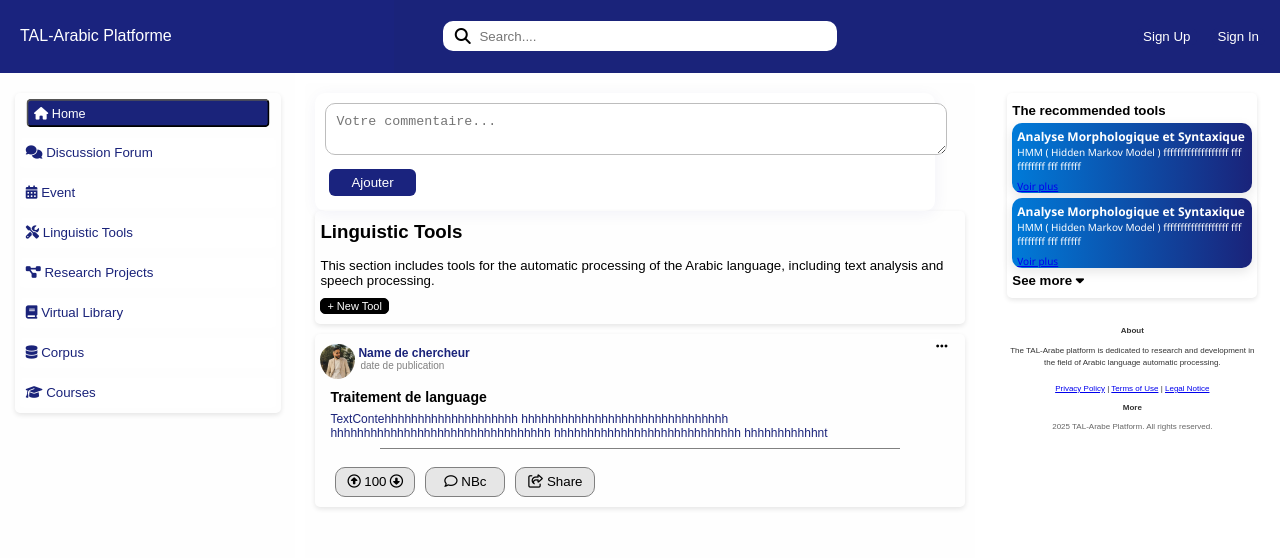
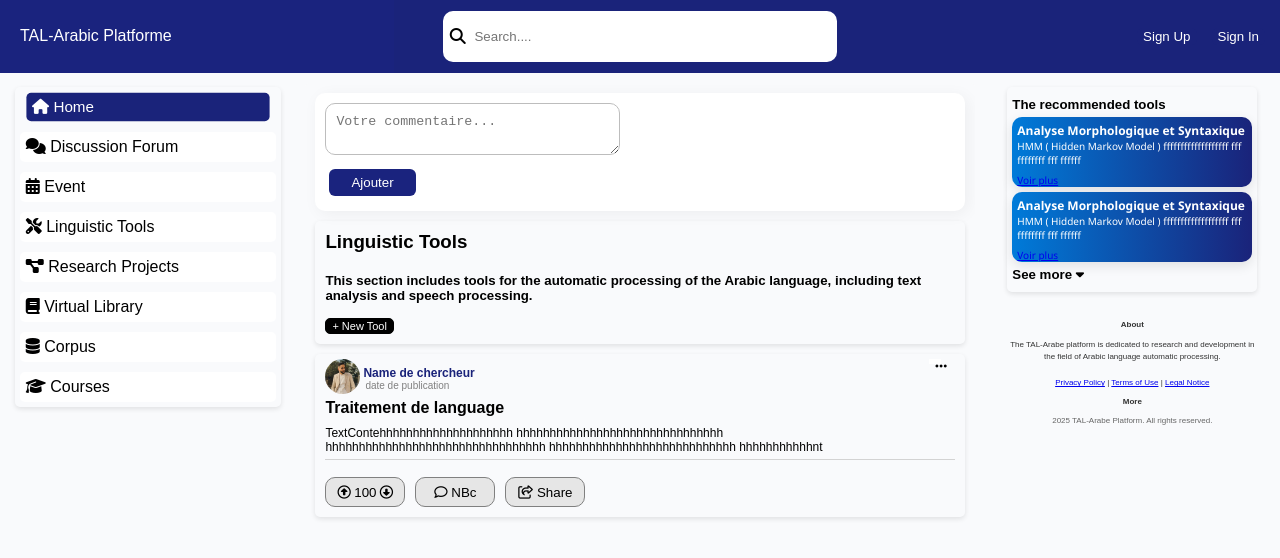
Before and after one commit to boujoudev/Collaborative-Platform-for-Arabic-Language-Processing, a React (Vite) app in the folder platforme-front/: page /Tool in a window 1280 px wide. Shown: the top 558 px of the page. Built offline with nearby package versions, Linux system fonts and the light colour scheme.

Commit message:
fix comment component + more style + SignUpPage data

```diff
--- a/platforme-front/src/App.css
+++ b/platforme-front/src/App.css
@@ -4,7 +4,7 @@ body {
   width: 100vw;
   display: flex;
   font-family: Arial, sans-serif;
-  background-color: white;
+  background-color: #f9fafc;
 }
 .grid-container {
   height: 100vh;
@@ -44,9 +44,9 @@ body {
 }
 
 .aside2 {
-  padding-top: 20px;
+  padding-top: 5%;
   grid-area: side2;
-  background-color: white;
+  background-color: #f9fafc;
   display: flex;
   flex-direction: column;
   align-items: center;
@@ -55,7 +55,7 @@ body {
 
 main {
   grid-area: main;
-  background-color: rgb(254, 254, 254);
+  background-color: #f9fafc;
   color: #1a237a;
   margin: 10px;
   padding: 10px;
@@ -72,9 +72,9 @@ main {
 /* hada kamel mna w ahbet kamel side barre a gauche */
 /* ******************************************************** */
 .aside1 {
-  padding-top: 20px;
+  padding-top: 5%;
   grid-area: side1;
-  background-color: rgb(254, 254, 254);
+  background-color: #f9fafc;
   display: flex;
   flex-direction: row;
   align-items: start;
@@ -97,10 +97,12 @@ main {
 }
 
 .false {
+  font-size: 16px;
+  border: none;
   margin: 5px;
   height: 30px;
   background-color: white;
-  color: #1a237a;
+  color: #000000;
   border: none;
   border-radius: 5px;
   -webkit-border-radius: 5px;
@@ -111,6 +113,7 @@ main {
 }
 
 .false:hover {
+  border: none;
   margin: 5px;
   background-color: #1a237a;
   color: rgb(255, 255, 255);
@@ -119,10 +122,12 @@ main {
 }
 
 .true {
+  font-size: 16px;
   margin: 5px;
   height: 30px;
   background-color: #1a237a;
   color: rgb(255, 255, 255);
+  border: none;
   transform: scale(0.95);
   border-radius: 5px;
   -webkit-border-radius: 5px;
@@ -136,6 +141,49 @@ main {
 /* ******************************************************** */
 
 /* barre de recherch principale */
+.recommendations-list {
+  position: absolute; /* Permet de superposer la liste */
+  z-index: 1000; /* Assure que la liste est au-dessus des autres éléments */
+  overflow-y: auto; /* Ajoute un défilement vertical si nécessaire */
+  max-height: 200px; /* Limite la hauteur pour éviter qu'elle prenne trop de place */
+  background-color: white;
+  display: flex;
+  flex-direction: column;
+  align-items: flex-start;
+  justify-content: center;
+  padding-top: 5px;
+  padding-bottom: 5px;
+  width: 90%; /* Adapte la largeur à celle de la barre de recherche */
+  top: 100%; /* Positionne la liste juste en dessous de la barre de recherche */
+  left: 0; /* Aligne la liste avec la barre de recherche */
+  margin-top: 10px; /* Ajoute un petit espace entre la barre de recherche et la liste */
+  border: 1px solid #ddd; /* Ajoute une bordure pour délimiter la liste */
+  border-radius: 5px; /* Ajoute des coins arrondis */
+  box-shadow: 0 2px 5px rgba(0, 0, 0, 0.1); /* Ajoute une ombre pour un effet visuel */
+}
+.recommendation-item {
+  border-radius: 10px;
+  width: 90%;
+  resize: none;
+  /*optionnel:;
+  empêchederedimensionner*/
+  overflow-wrap: break-word;
+  /*pourcouperlesmotslongs*/
+  word-wrap: break-word;
+  white-space: pre-wrap;
+  /*gardelesretoursàlaligne*/
+  padding: 5px;
+  cursor: pointer;
+  -webkit-border-radius: 10px;
+  -moz-border-radius: 10px;
+  -ms-border-radius: 10px;
+  -o-border-radius: 10px;
+}
+
+.recommendation-item:hover {
+  background: #d3d3d3;
+  color: #000000;
+}
 
 .barreDeRecherch {
   grid-area: barR;
@@ -146,7 +194,9 @@ main {
   justify-content: center;
 }
 .search-box {
+  position: relative;
   width: 80%;
+  height: 70%;
   display: flex;
   flex-direction: row;
   align-items: center;
@@ -162,7 +212,7 @@ main {
 #barreDeRecherchePrincipale {
   color: #1a237a;
   width: 90%;
-  height: 30px;
+  height: 60%;
   padding: 5px;
   font-size: auto;
   border: none;
@@ -213,6 +263,7 @@ main {
 page de signup */
 
 .labelText {
+  font-size: 14px;
   color: gray;
 }
 
@@ -506,9 +557,10 @@ Tools
 }
 
 .ToolText {
+  color: black;
   margin: 0px;
   padding-top: 7px;
-  margin-left: 15px;
+  margin-left: 10px;
   font-size: 12px;
   font-family: Arial, sans-serif;
   width: 590px;
@@ -1065,12 +1117,16 @@ Profil  user activité
 
 /* commentaire ////////////////////////////////////////////////////////////////////////////////// */
 .comment-section {
-  max-width: 600px;
+  display: flex;
+  flex-direction: column;
+  align-items: flex-start;
+  max-width: 100%;
   margin: 0px;
-  background: #fff;
+  margin-bottom: 10px;
+  background: #ffffff;
   border-radius: 10px;
   padding: 10px;
-  box-shadow: 1px 3px 16px rgba(11, 24, 143, 0.05);
+  box-shadow: 3px 3px 16px rgba(0, 0, 0, 0.05);
   -webkit-border-radius: 10px;
   -moz-border-radius: 10px;
   -ms-border-radius: 10px;
@@ -1080,8 +1136,9 @@ Profil  user activité
   margin-bottom: 5px;
 }
 .comment-section textarea {
-  width: 100%;
+  width: 95%;
   min-height: 20px;
+  margin: 0px;
   padding: 10px;
   margin-bottom: 10px;
   border-radius: 10px;
@@ -1093,6 +1150,7 @@ Profil  user activité
   -o-border-radius: 10px;
 }
 .comment-section button {
+  margin: 0px;
   background: #1a237e;
   color: #fff;
   padding: 6px 22px;
--- a/platforme-front/src/component/BarreDERecherche.jsx
+++ b/platforme-front/src/component/BarreDERecherche.jsx
@@ -1,14 +1,75 @@
 import React from "react";
+import { useState, useEffect } from "react";
+
+// Remplace cette fonction par ton vrai fetch backend (appel API)
+async function fetchRecommendations(query) {
+  // Simulation d’une requête HTTP
+  return new Promise((resolve) => {
+    setTimeout(() => {
+      const items = [
+        "Apple yoooooooooooooooooooooooooooooooooooooo",
+        "Banana",
+        "Orange",
+        "Mango",
+        "Papaya",
+        "Pineapple",
+      ];
+      resolve(
+        items.filter((x) => x.toLowerCase().includes(query.toLowerCase()))
+      );
+    }, 400);
+  });
+}
 
 const BarreDERecherche = () => {
+  const [query, setQuery] = useState("");
+  const [recommendations, setRecommendations] = useState([
+    "appel",
+    "banana",
+    "orange",
+  ]);
+  const [loading, setLoading] = useState(false);
+
+  useEffect(() => {
+    if (!query) {
+      setRecommendations([]);
+      return;
+    }
+    setLoading(true);
+
+    const timer = setTimeout(() => {
+      fetchRecommendations(query)
+        .then((results) => {
+          setRecommendations(results);
+        })
+        .finally(() => setLoading(false));
+    }, 400);
+
+    return () => clearTimeout(timer);
+  }, [query]);
   return (
     <div className="search-box">
       <i class="fa-solid fa-magnifying-glass"></i>
       <input
-        type="search"
+        type="text"
         id="barreDeRecherchePrincipale"
         placeholder=" Search...."
+        value={query}
+        onChange={(e) => setQuery(e.target.value)}
       />
+      {/* ndir kach 7aja ki ykon y7wes 3la recommandation */}
+      {loading && <div className="search-loading"></div>}
+      {recommendations.length > 0 && (
+        <div>
+          <ul className="recommendations-list">
+            {recommendations.map((item) => (
+              <li key={item} className="recommendation-item">
+                {item}
+              </li>
+            ))}
+          </ul>
+        </div>
+      )}
     </div>
   );
 };
--- a/platforme-front/src/component/ButtonForConnectUser.jsx
+++ b/platforme-front/src/component/ButtonForConnectUser.jsx
@@ -31,14 +31,14 @@ const ButtonForConnectUser = () => {
         alignItems: "center",
         justifyContent: "center",
         color: "white",
-        backgroundColor: "rgb(3, 25, 81)",
+        backgroundColor: "#1A237E",
       }}
     >
       <button
         className="DiscussionList"
         style={{
           color: "white",
-          backgroundColor: "rgb(3, 25, 81)",
+          backgroundColor: "#1A237E",
           border: "none",
           cursor: "pointer",
         }}
@@ -48,7 +48,7 @@ const ButtonForConnectUser = () => {
       <button
         style={{
           color: "white",
-          backgroundColor: "rgb(3, 25, 81)",
+          backgroundColor: "#1A237E",
           border: "none",
           cursor: "pointer",
         }}
--- a/platforme-front/src/component/forum/Forum.jsx
+++ b/platforme-front/src/component/forum/Forum.jsx
@@ -127,7 +127,7 @@ const Forum = () => {
       </div>
       <hr
         style={{
-          width: "80%",
+          width: "95%",
           height: "1px",
           backgroundColor: "gray",
           border: "none",
--- a/platforme-front/src/component/tool/Tool.jsx
+++ b/platforme-front/src/component/tool/Tool.jsx
@@ -31,7 +31,7 @@ function Tool() {
       style={{
         marginBottom: "10px",
         borderRadius: "5px",
-        boxShadow: "0 2px 5px rgba(0, 0, 0, 0.1)",
+        boxShadow: " 0 2px 5px rgba(0, 0, 0, 0.1)",
         display: "flex",
         flexDirection: "column",
         justifyContent: "center",
@@ -42,7 +42,7 @@ function Tool() {
         style={{
           display: "flex",
           flexDirection: "row",
-          margin: "5px",
+          marginTop: "5px",
           alignItems: "flex-start",
         }}
       >
@@ -51,8 +51,8 @@ function Tool() {
             width: "35px",
             height: "35px",
             borderRadius: "50%",
-            paddingTop: "5px",
-            paddingBottom: "0px",
+            marginLeft: "10PX",
+            // paddingBottom: "0px",
           }}
           src="image.jpg"
           alt=""
@@ -83,13 +83,15 @@ function Tool() {
           </p>
         </div>
         <button
-        onClick={()=>{setthree(!three)}}
+          onClick={() => {
+            setthree(!three);
+          }}
           style={{
             width: "5px",
             height: "5px",
             border: "none",
             backgroundColor: "white",
-            marginLeft: "72%",
+            marginLeft: "70%",
             marginTop: "0px",
             paddingTop: "0px",
             paddingBottom: "0px",
@@ -132,15 +134,13 @@ function Tool() {
         }}
       >
         <div
-          className="ToolTitre"
           style={{
-            fontSize: "14px",
             fontFamily: "Arial , sans-serif",
             fontWeight: "bold",
             color: "black",
             padding: "5px",
-            paddingLeft: "15px",
-            paddingBottom: "0px",
+            paddingLeft: "10px",
+            paddingBottom: "2px",
             margin: "0px",
           }}
         >
@@ -154,9 +154,10 @@ function Tool() {
       </div>
       <hr
         style={{
-          width: "80%",
-          height: "1px",
-          backgroundColor: "gray",
+          marginTop: "5px",
+          width: "97%",
+          height: "0.5px",
+          backgroundColor: "#D3D3D3",
           border: "none",
         }}
       />
@@ -167,7 +168,8 @@ function Tool() {
           display: "flex",
           flexDirection: "row",
           justifyContent: "flex-start",
-          margin: "10px",
+          marginTop: "10px",
+          marginBottom: "10px",
           padding: "0px",
         }}
       >
--- a/platforme-front/src/component/tool/ToolEntet.jsx
+++ b/platforme-front/src/component/tool/ToolEntet.jsx
@@ -8,7 +8,7 @@ function ToolEntet() {
           "font-family": "Arial , sans-serif",
           color: "black",
           margin: "0px",
-            padding: "5px",
+          padding: "10px",
           paddingTop: "10px",
         }}
       >
@@ -19,15 +19,23 @@ function ToolEntet() {
           "font-family": "Arial , sans-serif",
           color: "black",
           margin: "0px",
-            padding: "5px",
+          padding: "10px",
           paddingTop: "10px",
-            fontWeight: "normal",
         }}
       >
         This section includes tools for the automatic processing of the Arabic
         language, including text analysis and speech processing.
       </h5>
-        <button className="AddTool">+ New Tool</button>
+      <button
+        style={{
+          "font-family": "Arial , sans-serif",
+          color: "white",
+          marginLeft: "10px",
+        }}
+        className="AddTool"
+      >
+        + New Tool
+      </button>
     </div>
   );
 }
```
Also changed, not shown: platforme-front/src/component/Event/Event.jsx (+13 -12 lines), platforme-front/src/component/Event/EventEntet.jsx (+12 -2 lines), platforme-front/src/component/Project/Project.jsx (+16 -14 lines), platforme-front/src/component/Project/ProjectEntet.jsx (+11 -2 lines), platforme-front/src/component/SignUpPage.jsx (+38 -5 lines). Lines whose indentation alone changed are shown as unchanged.
